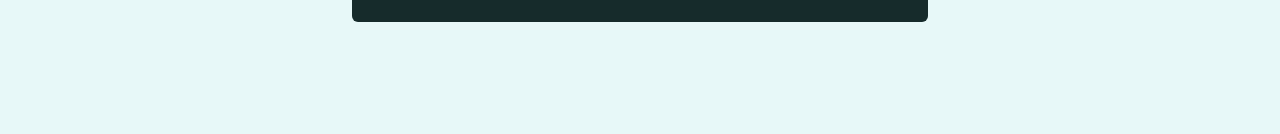
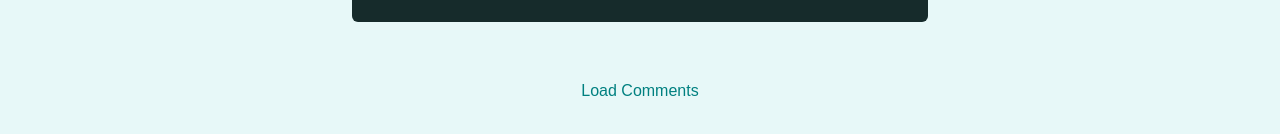
Before and after one commit to Djolevil/Router-2, a React (Create React App) app: page /quotes/q1 in a window 1280 px wide. Shown: the part 400-534 px from the top of the page. Built offline with nearby package versions, Linux system fonts and the light colour scheme.

Commit message:
Add link to load the comments on QuoteDetail component/page

```diff
--- a/src/pages/QuoteDetail.js
+++ b/src/pages/QuoteDetail.js
@@ -1,5 +1,5 @@
 import { Fragment } from 'react';
-import { useParams, Route } from 'react-router-dom';
+import { useParams, Route, Link } from 'react-router-dom';
 
 import HighlightedQuote from '../components/quotes/HighlightedQuote';
 import Comments from '../components/comments/Comments';
@@ -20,6 +20,11 @@ const QuoteDetail = () => {
 
     return <Fragment>
               <HighlightedQuote text={quote.text} author={quote.author} />
+              <Route path={`/quotes/${params.quoteId}`} exact>
+                <div className='centered'>
+                  <Link className='btn--flat' to={`/quotes/${params.quoteId}/comments`}>Load Comments</Link>
+                </div>
+              </Route>
               <Route path={`/quotes/${params.quoteId}/comments`}>
                   <Comments />
               </Route>
```
